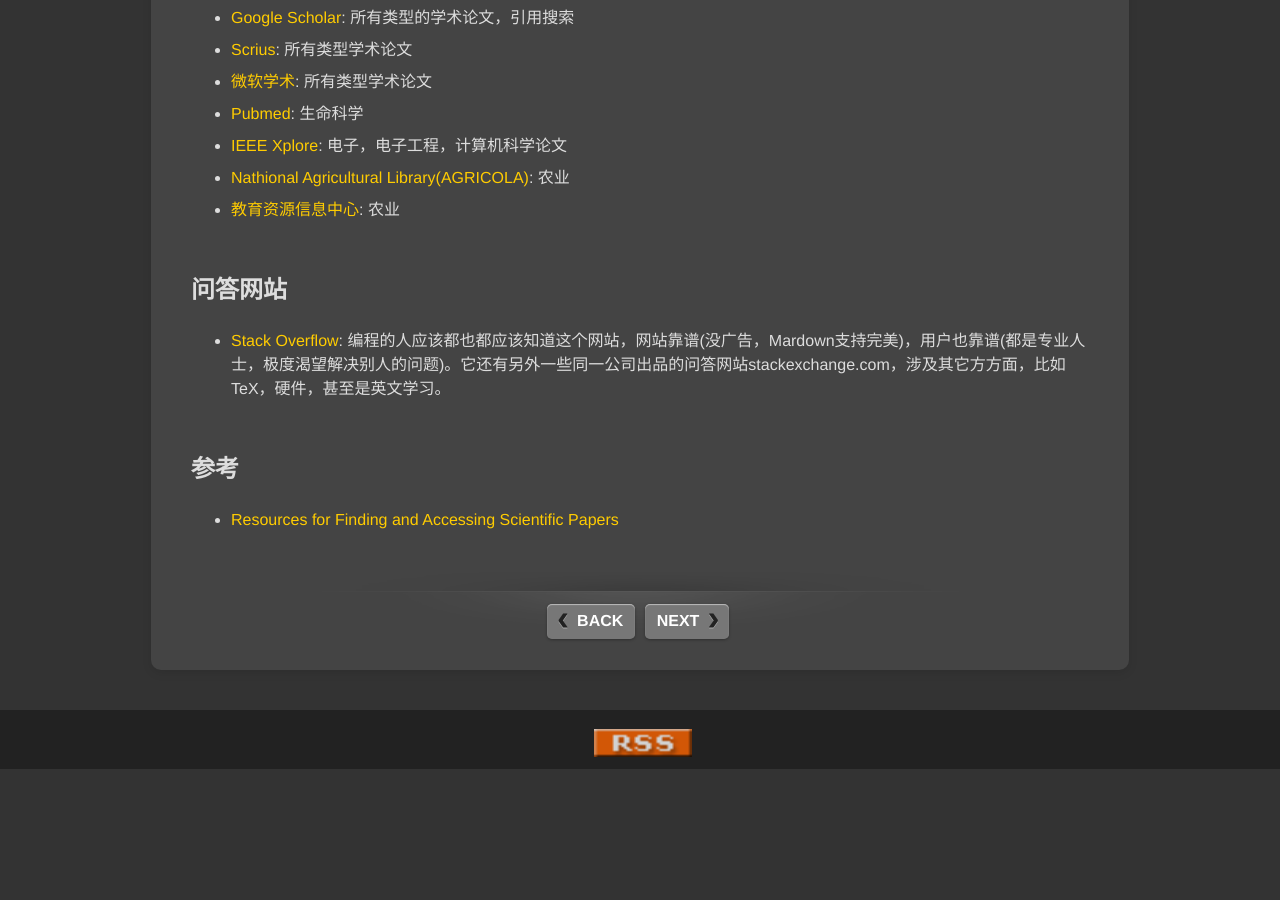
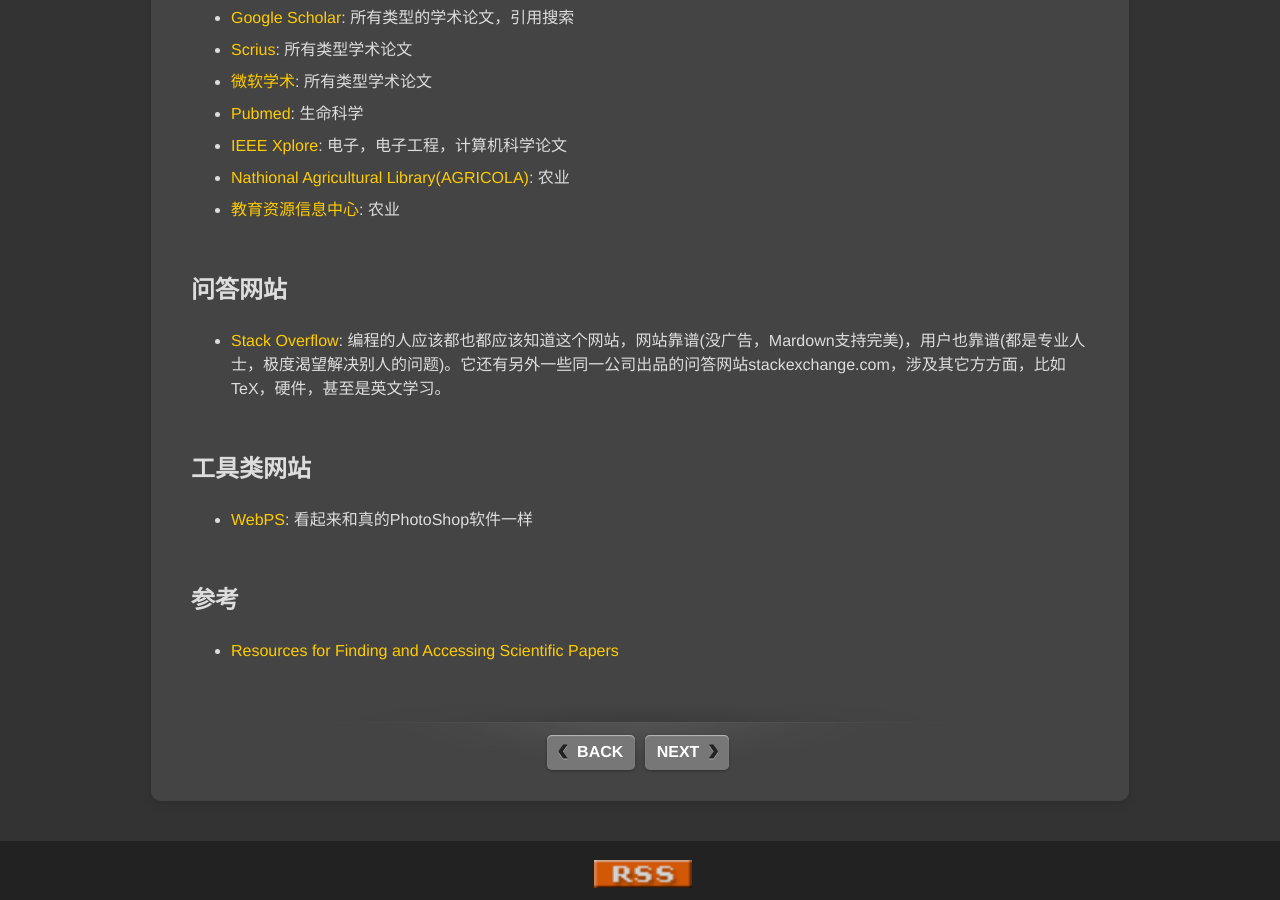
Before and after one commit to pkuwwt/pkuwwt.github.io, a Jekyll site: the page built from visualization/_posts/2014-04-16-good-resource-website.md, in a window 1280 px wide and 900 px high, scrolled down 726 px. Built offline with Jekyll 4.4.1, drawn with Linux system fonts in a browser that asks for light colours; comment, search, counter and statistics services are not loaded; before the commit the page ends 1495 px from its top, so only the background shows below that.

Commit message:
modified:   visualization/_posts/2014-04-16-good-resource-website.md

```diff
--- a/visualization/_posts/2014-04-16-good-resource-website.md
+++ b/visualization/_posts/2014-04-16-good-resource-website.md
@@ -28,6 +28,10 @@
 
   - [Stack Overflow](http://stackoverflow.com): 编程的人应该都也都应该知道这个网站，网站靠谱(没广告，Mardown支持完美)，用户也靠谱(都是专业人士，极度渴望解决别人的问题)。它还有另外一些同一公司出品的问答网站stackexchange.com，涉及其它方方面，比如TeX，硬件，甚至是英文学习。
 
+## 工具类网站
+
+  - [WebPS](http://www.webps.cn/): 看起来和真的PhotoShop软件一样
+
 
 ## 参考
   - [Resources for Finding and Accessing Scientific Papers](http://www.sciencebuddies.org/science-fair-projects/top_science-fair_finding_scientific_papers.shtml)
```
